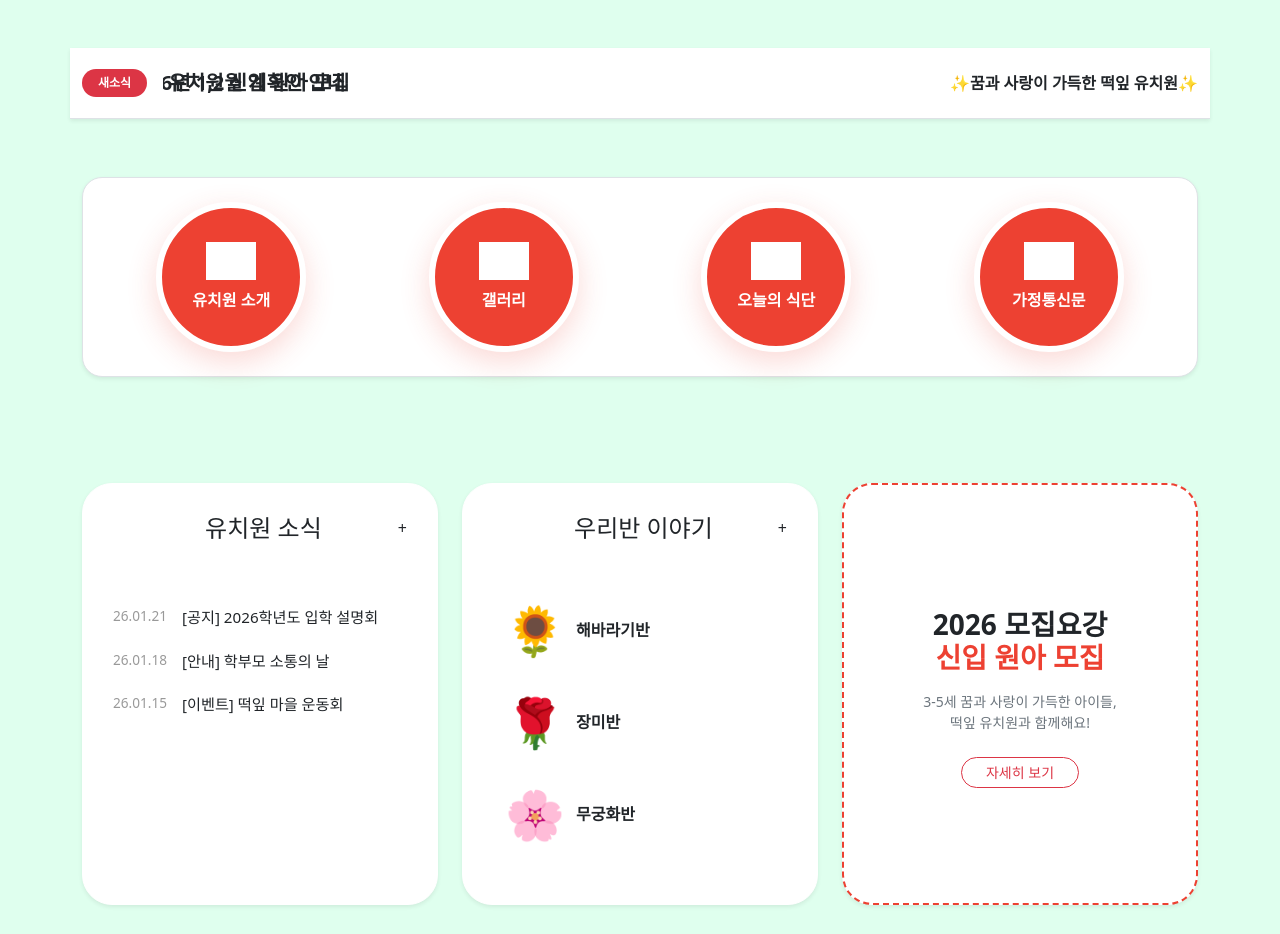
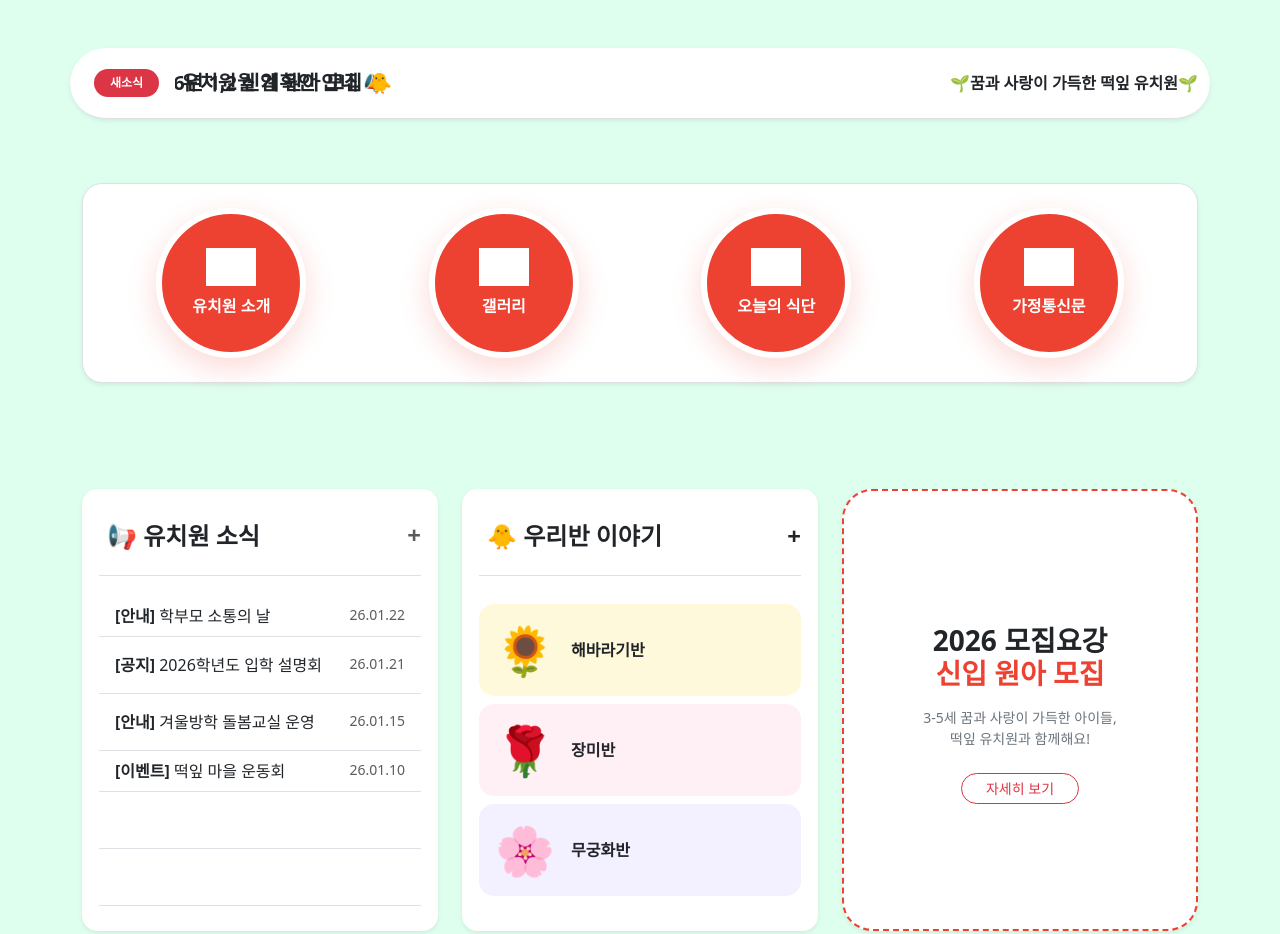
Before and after one commit to chaeseohae/html-css-5-project-group2, a plain HTML site: page index.html in a window 1280 px wide. Shown: the part 880-1814 px from the top of the page. Drawn offline with nearby package versions, Linux system fonts and the light colour scheme; grey boxes are pictures that could not be loaded.

Commit message:
body-notice

```diff
--- a/index.html
+++ b/index.html
@@ -49,22 +49,22 @@
 
 
 
-<div class="container text-center border-bottom bg-white shadow-sm">
-<div class="row align-items-center" style="height: 70px;"> <div class="col-8 d-flex align-items-center">
-
+<div class="container text-center border-bottom bg-white shadow-sm my-3" style="border-radius: 50px; overflow: hidden;">
+<div class="row align-items-center" style="height: 70px;">
+<div class="col-8 d-flex align-items-center ps-4">
 <span class="badge rounded-pill bg-danger me-3 p-2 px-3">새소식</span>
 
 
 
 <div id="textSlide" class="carousel slide flex-grow-1" data-bs-ride="carousel">
 <div class="carousel-inner text-start">
-    <div class="carousel-item active fs-5 fw-bold">2026년 1,2월 계획안 안내</div>
-    <div class="carousel-item active fs-5 fw-bold">떡잎 유치원 신입 원아 모집</div>
+    <div class="carousel-item active fs-5 fw-bold">2026년 1,2월 계획안 안내 📣</div>
+    <div class="carousel-item active fs-5 fw-bold">떡잎 유치원 신입 원아 모집 🐥</div>
 </div>
 </div>
 </div> <div class="col-4 text-end">
 
-<span class="text-dark fw-bold fs-6">✨꿈과 사랑이 가득한 떡잎 유치원✨</span>
+<span class="text-dark fw-bold fs-6">🌱꿈과 사랑이 가득한 떡잎 유치원🌱</span>
 </div>
 </div>
 </div>
@@ -95,38 +95,65 @@
 </div>
 
 <div class="col-6 col-md-3 d-flex justify-content-center">
-<a href="#news" class="quick-btn-full d-flex flex-column align-items-center">
+<a href="notice.html" class="quick-btn-full d-flex flex-column align-items-center text-decoration-none">
     <img src="https://static.vecteezy.com/system/resources/thumbnails/017/196/541/small_2x/paper-icon-symbol-illustration-on-transparent-background-free-png.png" alt="" class="mb-2" style="width: 50px;">
     <span>가정통신문</span>
 </a>
 </div>
-</div> </div> </section>
+
+</div>
+</div>
+</section>
 
 
 <section class="container py-5">
-<div class="row g-4"> <div class="col-lg-4 col-md-6">
-<div class="info-card-large shadow-sm h-100">
-<div class="card-header-chan d-flex align-items-center">
-    <h4 class="mb-0 mx-auto ps-3">유치원 소식</h4>
-    <span class="plus-icon">+</span>
+<div class="row g-4">
+<div class="col-lg-4 col-md-6">
+
+<div class="info-card-large shadow-sm h-100 p-3 bg-white" style="border-radius: 15px;">
+<div class="card-header-chan d-flex align-items-center border-bottom pb-4 pt-3">
+<h4 class="mb-0 fw-bold ps-2">📢 유치원 소식</h4>
+<a href="notice.html" class="ms-auto text-decoration-none text-muted">
+    <span class="plus-icon fs-4 fw-bold" style="line-height: 1;">+</span>
+    </a>
 </div>
 
+<ul class="list-group list-group-flush mt-0">
+<li class="list-group-item d-flex justify-content-between border-bottom py-2 " style="background: transparent;">
+    <span class="text-dark"><strong>[안내]</strong> 학부모 소통의 날</span>
+    <span class="text-muted small">26.01.22</span>
+</li>
+<li class="list-group-item d-flex justify-content-between border-bottom py-3" style="background: transparent;">
+    <span class="text-dark"><strong>[공지]</strong> 2026학년도 입학 설명회</span>
+    <span class="text-muted small">26.01.21</span>
+</li>
+<li class="list-group-item d-flex justify-content-between border-bottom py-3" style="background: transparent;">
+    <span class="text-dark"><strong>[안내]</strong> 겨울방학 돌봄교실 운영</span>
+    <span class="text-muted small">26.01.15</span>
+</li>
+<li class="list-group-item d-flex justify-content-between border-bottom py-2" style="background: transparent;">
+    <span class="text-dark"><strong>[이벤트]</strong> 떡잎 마을 운동회</span>
+    <span class="text-muted small">26.01.10</span>
+</li>
+<li class="list-group-item d-flex justify-content-between border-bottom py-2" style="background: transparent; min-height: 57px;">
+    &nbsp;
+</li>
 
-<ul class="news-list mt-3">
-    <li><span>26.01.21</span> [공지] 2026학년도 입학 설명회</li>
-    <li><span>26.01.18</span> [안내] 학부모 소통의 날</li>
-    <li><span>26.01.15</span> [이벤트] 떡잎 마을 운동회</li>
+<li class="list-group-item d-flex justify-content-between border-bottom py-2" style="background: transparent; min-height: 57px;">
+    &nbsp;
+</li>
+
 </ul>
 </div>
 </div>
 
+<div class="col-lg-4 col-md-6">
+<div class="info-card-large shadow-sm h-100 p-3 bg-white" style="border-radius: 15px;">
 
-<div class="col-lg-4 col-md-6">
-<div class="info-card-large shadow-sm h-100 d-flex flex-column">
 
-<div class="card-header-chan d-flex align-items-center">
-<h4 class="mb-0 mx-auto ps-3">우리반 이야기</h4>
-<span class="plus-icon">+</span>
+<div class="card-header-chan d-flex align-items-center border-bottom pb-4 pt-3">
+<h4 class="mb-0 fw-bold ps-2">🐥 우리반 이야기</h4>
+<span class="plus-icon fs-4 fw-bold" style="line-height: 1;">+</span>
 </div>
 
 <div class="class-logo-menu flex-grow-1 d-flex flex-column justify-content-center py-2">
@@ -149,6 +176,7 @@
 </div>
 </a>
 </div>
+
 </div>
 </div>
 
@@ -166,6 +194,7 @@
 </main>
 
 
+
 <footer style="height: 100px; background: white; display: flex; align-items: center; justify-content: center; color: #999;">
 [Footer 영역: 서해님 part ]
 </footer>
--- a/style.css
+++ b/style.css
@@ -73,26 +73,44 @@
 }
 .news-list li span { color: #999; margin-right: 15px; font-size: 0.85rem; }
 
-
 .btn-class-logo {
     text-decoration: none;
-  background-color: white;
-  border: 1px solid white;
     border-radius: 15px;
     margin-bottom: 10px;
-  transition: 0.3s;
+    transition: all 0.3s ease;
+    display: flex;
+    align-items: center;
 }
+
+
+.btn-class-logo.sunflower { background-color: #fff9db; }
+.btn-class-logo.rose      { background-color: #fff0f6; }
+.btn-class-logo.hibiscus  { background-color: #f3f0ff; }
+
+
+.btn-class-logo:hover {
+    transform: scale(1.03);
+    box-shadow: 0 4px 10px rgba(0,0,0,0.05);
+}
+
+.btn-class-logo.sunflower:hover { background-color: #ffec99 !important; }
+.btn-class-logo.rose:hover      { background-color: #ffdeeb !important; }
+.btn-class-logo.hibiscus:hover  { background-color: #e5dbff !important; }
+
 
 .logo-emoji {
     font-size: 3rem;
-  width: 50px; height: 50px;
-  display: flex; align-items: center; justify-content: center;
+    width: 60px; height: 60px;
+    display: flex;
+    align-items: center;
+    justify-content: center;
+    transition: transform 0.3s ease;
 }
 
-
-.sunflower:hover { border-color: #ffc107; background-color: #fffbeb; }
-.rose:hover { border-color: #dc3545; background-color: #fff5f5; }
-.hibiscus:hover { border-color: #0d6efd; background-color: #f0f7ff; }
+.btn-class-logo:hover .logo-emoji {
+    transform: scale(1.2);
+    display: inline-block;
+}
 
 
 .recruit-card {
```
Also changed, not shown: notice.html (added, +116 -0 lines). Lines whose indentation alone changed are shown as unchanged.
